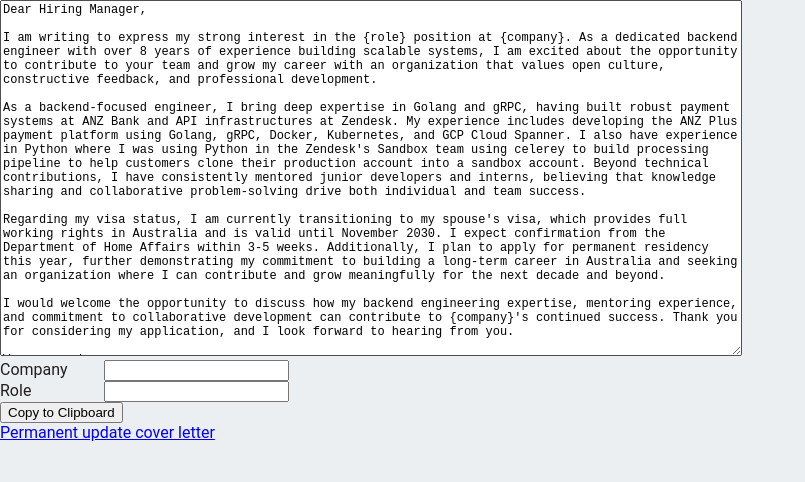
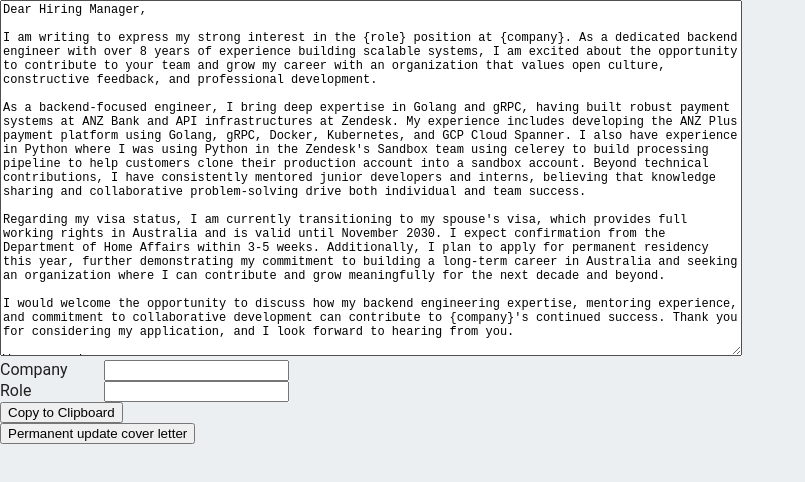
Before and after one commit to tagpro/cover-letter-builder, a plain HTML site: page docs/index.html in a window 1280 px wide. Shown: the whole page, without its empty margins (0-805 px from the left). Drawn offline with Linux system fonts and the light colour scheme.

Commit message:
add link in button

```diff
--- a/docs/index.html
+++ b/docs/index.html
@@ -121,7 +121,7 @@
     </div>
   </div>
   <div>
-    <a href="https://github.dev/tagpro/cover-letter-builder/">Permanent update cover letter</a>
+    <a href="https://github.dev/tagpro/cover-letter-builder/"><button>Permanent update cover letter</button></a>
   </div>
   <script src="js/clipboard.min.js"></script>
   <script>
```
